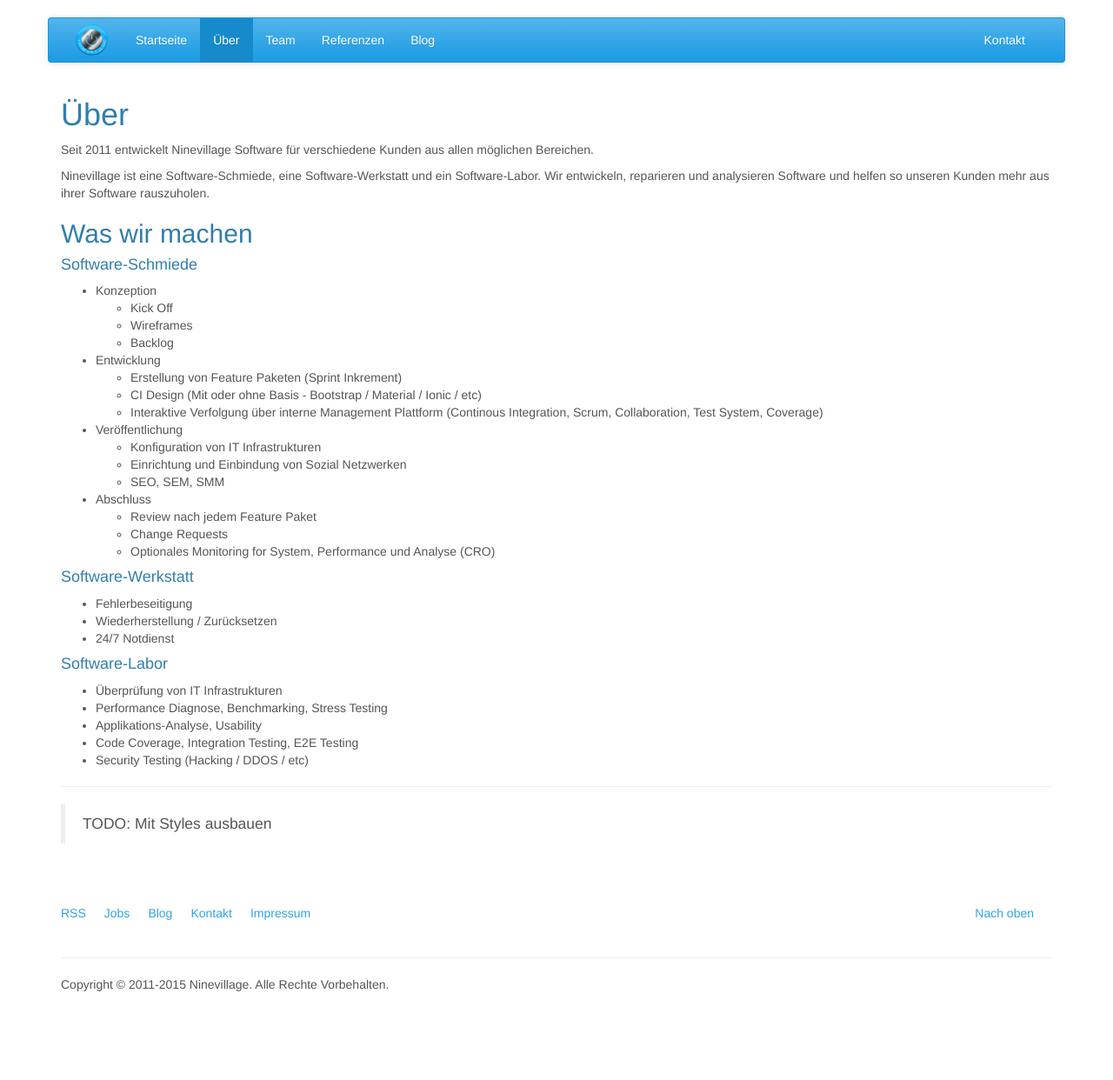
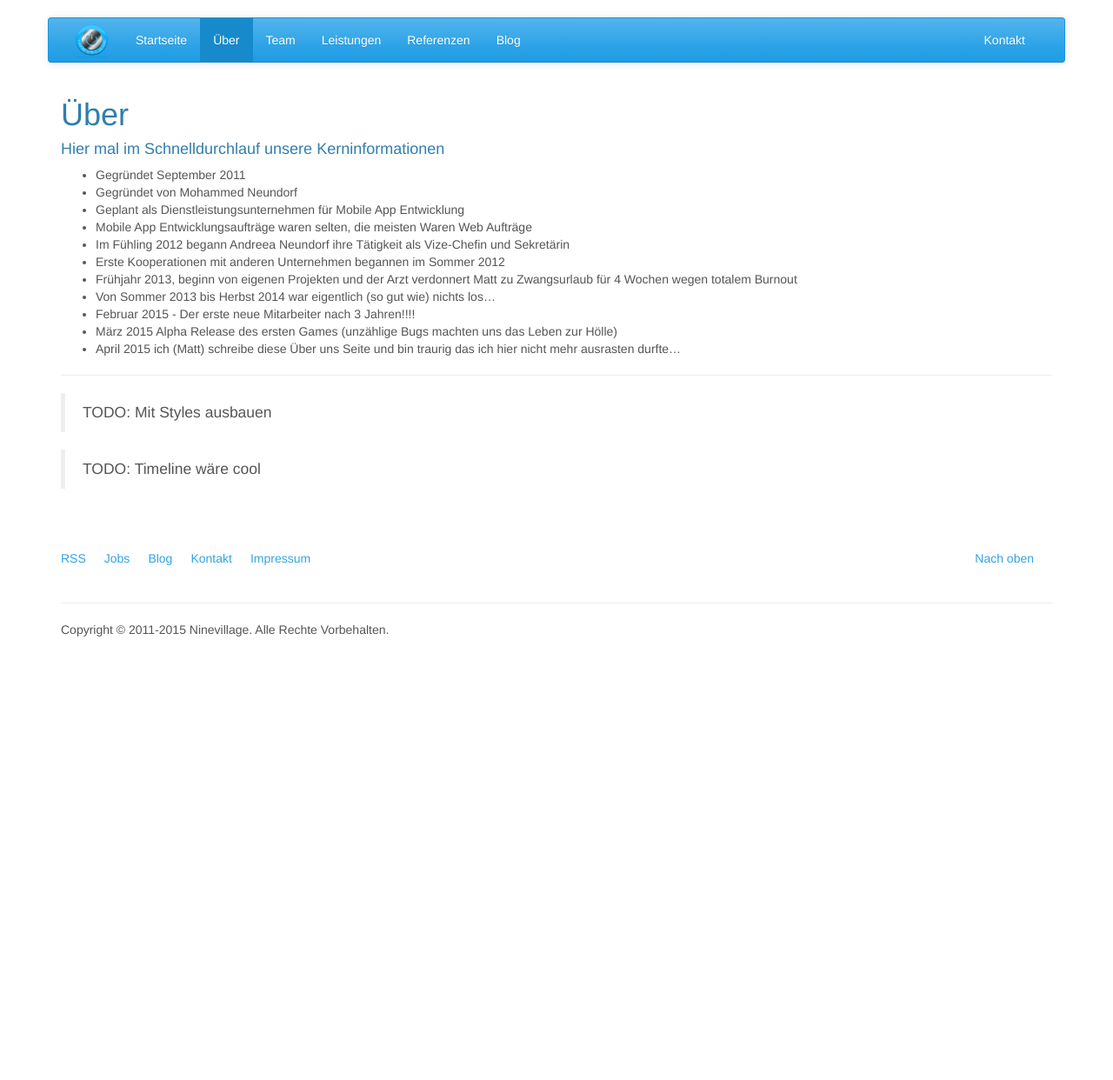
Before and after one commit to Ninevillage/ninevillage.github.io, a Jekyll site: the page built from pages/de/about.md, in a window 1280 px wide. Shown: the whole page at 87% size. Built offline with Jekyll 4.4.1, drawn with Linux system fonts in a browser that asks for light colours; after the commit the page ends 900 px from its top, so only the background shows below that.

Commit message:
update about page, added services page

```diff
--- a/pages/de/about.md
+++ b/pages/de/about.md
@@ -6,48 +6,23 @@ nav: true
 weight: 9
 ---
 
-Seit 2011 entwickelt Ninevillage Software für verschiedene Kunden aus allen möglichen Bereichen.
+####Hier mal im Schnelldurchlauf unsere Kerninformationen
 
-Ninevillage ist eine Software-Schmiede, eine Software-Werkstatt und ein Software-Labor.
-Wir entwickeln, reparieren und analysieren Software und helfen so unseren
-Kunden mehr aus ihrer Software rauszuholen.
+* Gegründet September 2011
+* Gegründet von Mohammed <Matt> Neundorf
+* Geplant als Dienstleistungsunternehmen für Mobile App Entwicklung
+* Mobile App Entwicklungsaufträge waren selten, die meisten Waren Web Aufträge
+* Im Fühling 2012 begann Andreea <Asin> Neundorf ihre Tätigkeit als Vize-Chefin und Sekretärin
+* Erste Kooperationen mit anderen Unternehmen begannen im Sommer 2012
+* Frühjahr 2013, beginn von eigenen Projekten und der Arzt verdonnert Matt zu Zwangsurlaub für 4 Wochen wegen totalem Burnout
+* Von Sommer 2013 bis Herbst 2014 war eigentlich (so gut wie) nichts los...
+* Februar 2015 - Der erste neue Mitarbeiter nach 3 Jahren!!!!
+* März 2015 Alpha Release des ersten Games (unzählige Bugs machten uns das Leben zur Hölle)
+* April 2015 ich (Matt) schreibe diese Über uns Seite und bin traurig das ich hier nicht mehr ausrasten durfte...
 
-
-##Was wir machen
-
-#### Software-Schmiede
-
-* Konzeption
-  * Kick Off
-  * Wireframes
-  * Backlog
-* Entwicklung
-  * Erstellung von Feature Paketen (Sprint Inkrement)
-  * CI Design (Mit oder ohne Basis - Bootstrap / Material / Ionic / etc)
-  * Interaktive Verfolgung über interne Management Plattform (Continous Integration, Scrum, Collaboration, Test System, Coverage)
-* Veröffentlichung
-  * Konfiguration von IT Infrastrukturen
-  * Einrichtung und Einbindung von Sozial Netzwerken
-  * SEO, SEM, SMM
-* Abschluss
-  * Review nach jedem Feature Paket
-  * Change Requests
-  * Optionales Monitoring for System, Performance und Analyse (CRO)
-
-#### Software-Werkstatt
-
-* Fehlerbeseitigung
-* Wiederherstellung / Zurücksetzen
-* 24/7 Notdienst
-
-#### Software-Labor
-
-*  Überprüfung von IT Infrastrukturen
-*  Performance Diagnose, Benchmarking, Stress Testing
-*  Applikations-Analyse, Usability
-*  Code Coverage, Integration Testing, E2E Testing
-*  Security Testing (Hacking / DDOS / etc)
 
 ***
 
 > TODO: Mit Styles ausbauen
+
+> TODO: Timeline wäre cool
```
Also changed, not shown: pages/de/services.html (added, +125 -0 lines), 1 other file.
